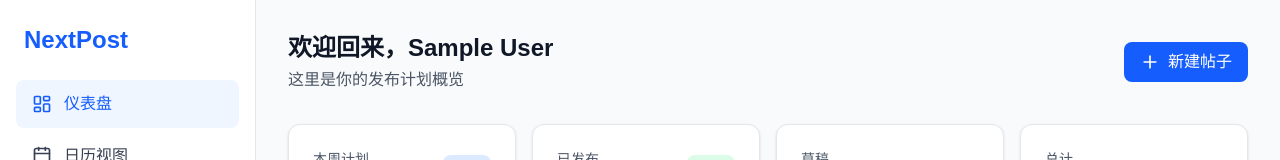
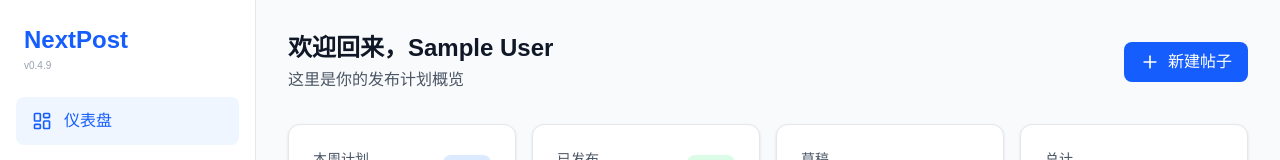
Before and after one commit to Semonxue/NextPost, a Next.js app: page / in a window 1280 px wide. Shown: the top 160 px of the page. Built offline with nearby package versions, Linux system fonts and the light colour scheme; no server answers; the database is empty; sample sign-in values are in the browser's storage.

Commit message:
feat: 在侧边栏 logo 下方添加版本号显示

```diff
--- a/src/components/Sidebar.tsx
+++ b/src/components/Sidebar.tsx
@@ -6,6 +6,8 @@ import { signOut, useSession } from "next-auth/react";
 import { LayoutDashboard, Calendar, FileText, Users, Wrench, Settings, Menu, X, LogOut, Trash2, ChevronDown } from "lucide-react";
 import { useUIStore } from "@/stores/uiStore";
 import { useState, useEffect } from "react";
+
+import { APP_VERSION } from "@/lib/version";
 
 /**
  * 可折叠的导航项组件
@@ -145,6 +147,7 @@ export function Sidebar() {
       >
         <div className="p-6">
           <h1 className="text-2xl font-bold text-blue-600">NextPost</h1>
+          <p className="text-[10px] text-gray-400 mt-0.5">v{APP_VERSION}</p>
         </div>
 
         <nav className="px-4 flex-1 overflow-y-auto">
--- /dev/null
+++ b/src/lib/version.ts
@@ -0,0 +1,4 @@
+// 应用版本号配置
+// 版本号与 package.json 中的 version 保持一致
+// 构建时会通过 replace 脚本自动替换
+export const APP_VERSION = "0.4.9";
```
Also changed, not shown: next.config.ts (line endings or trailing spaces).
